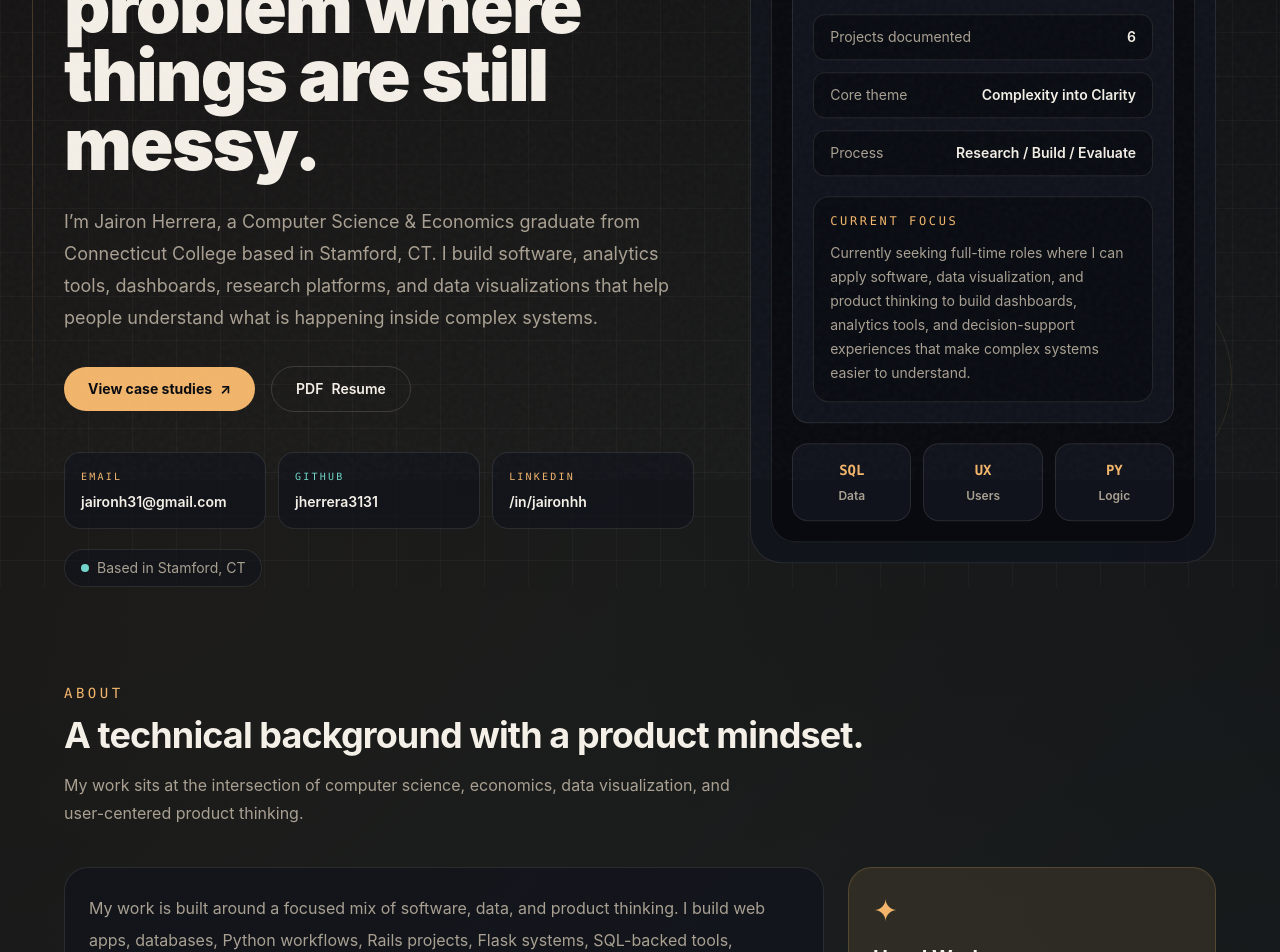
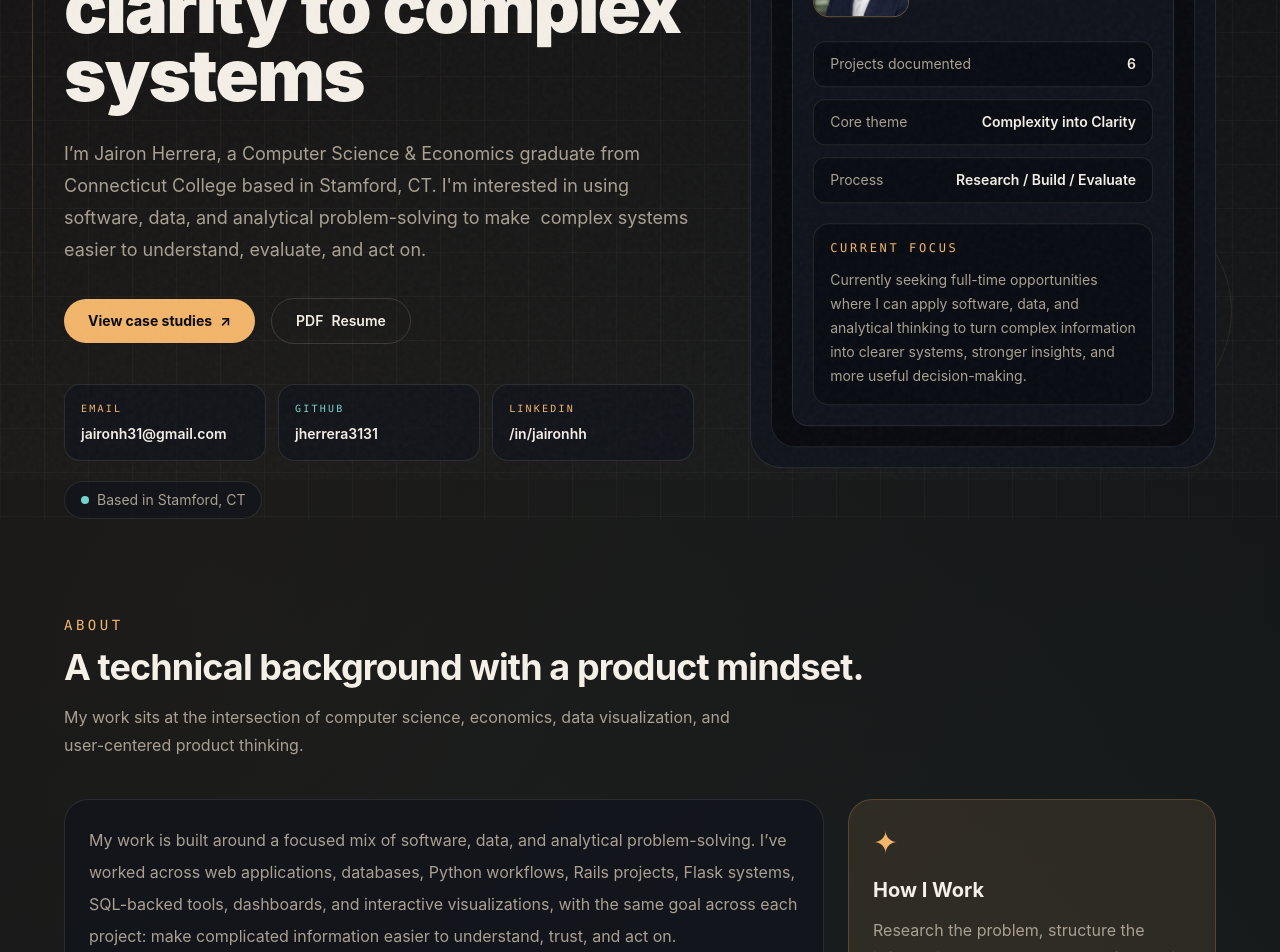
Before and after one commit to jherrera3131/Jairon-Portfolio, a React (Vite) app: page / in a window 1280 px wide. Shown: the part 320-1272 px from the top of the page. Built offline with nearby package versions, Linux system fonts and the light colour scheme.

Commit message:
Update portfolio copy

```diff
--- a/src/components/About.jsx
+++ b/src/components/About.jsx
@@ -13,24 +13,11 @@ export default function About() {
         <div className="grid gap-6 md:grid-cols-3">
           <div className="rounded-3xl border border-[#f4efe7]/10 bg-[#10131c]/70 p-6 md:col-span-2">
             <p className="leading-8 text-[#a9a092]">
-              My work is built around a focused mix of software, data, and
-              product thinking. I build web apps, databases, Python workflows,
-              Rails projects, Flask systems, SQL-backed tools, dashboards,
-              interfaces, and visual systems that help people understand
-              complicated information faster. Whether I am writing code,
-              analyzing data, or designing an interface, the goal is the same:
-              make the system easier to read, trust, and act on.
+            My work is built around a focused mix of software, data, and analytical problem-solving. I’ve worked across web applications, databases, Python workflows, Rails projects, Flask systems, SQL-backed tools, dashboards, and interactive visualizations, with the same goal across each project: make complicated information easier to understand, trust, and act on.
             </p>
 
             <p className="mt-5 leading-8 text-[#a9a092]">
-              At Connecticut College, I studied Computer Science and Economics
-              because I was interested in both sides of a problem: how systems
-              work, and how people make decisions inside them. My projects have
-              covered recommendation systems, online community networks, KPI
-              dashboards, SQL databases, retail inventory analytics, and
-              interactive visualizations built with JavaScript, HTML, CSS, D3.js,
-              Python, Flask, Rails, and SQL. What makes my work different is that
-              I do not separate the technical problem from the human one.
+            At Connecticut College, I studied Computer Science and Economics because I was interested in both sides of a problem: how systems work, and how people make decisions inside them. My projects have covered recommendation systems, online community networks, KPI dashboards, SQL databases, retail inventory analytics, and interactive visualizations built with JavaScript, HTML, CSS, D3.js, Python, Flask, Rails, and SQL. What connects them is not one specific job title or field, but the way I approach problems: breaking down complexity, finding patterns, and building clearer ways to work with information.
             </p>
           </div>
 
--- a/src/components/Hero.jsx
+++ b/src/components/Hero.jsx
@@ -32,16 +32,11 @@ export default function Hero() {
             </p>
 
             <h1 className="max-w-4xl text-5xl font-black leading-[0.95] tracking-tight text-[#f4efe7] md:text-7xl">
-              Designing tools for the part of the problem where things are still
-              messy.
+            Using software and data to bring clarity to complex systems
             </h1>
 
             <p className="mt-7 max-w-2xl text-lg leading-8 text-[#a9a092]">
-              I’m Jairon Herrera, a Computer Science & Economics graduate from
-              Connecticut College based in Stamford, CT. I build software,
-              analytics tools, dashboards, research platforms, and data
-              visualizations that help people understand what is happening inside
-              complex systems.
+            I’m Jairon Herrera, a Computer Science & Economics graduate from Connecticut College based in Stamford, CT. I'm interested in using software, data, and analytical problem-solving to make  complex systems easier to understand, evaluate, and act on.
             </p>
 
             <div className="mt-8 flex flex-wrap items-center gap-4">
@@ -158,15 +153,8 @@ export default function Hero() {
                   </p>
 
                   <p className="text-sm leading-6 text-[#a9a092]">
-                  Currently seeking full-time roles where I can apply software, data visualization, and product thinking to build dashboards, analytics tools, and decision-support experiences that make complex systems easier to understand.
-                  </p>
+                  Currently seeking full-time opportunities where I can apply software, data, and analytical thinking to turn complex information into clearer systems, stronger insights, and more useful decision-making.                  </p>
                 </div>
-              </div>
-
-              <div className="mt-5 grid grid-cols-3 gap-3">
-                <MiniCard icon="SQL" label="Data" />
-                <MiniCard icon="UX" label="Users" />
-                <MiniCard icon="PY" label="Logic" />
               </div>
             </div>
           </div>
```
